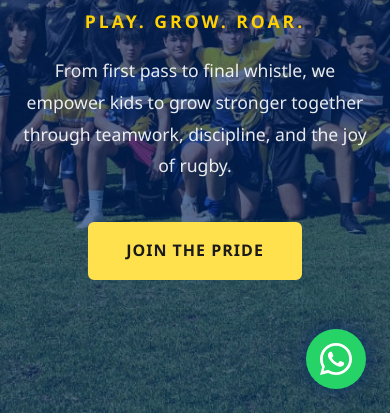
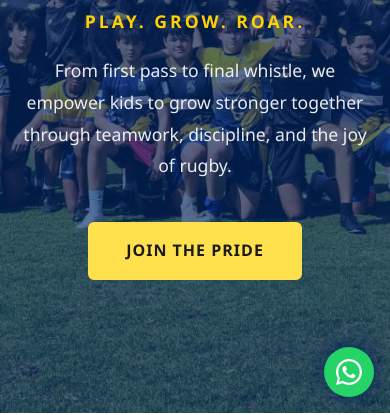
Before and after one commit to shaydenlongley-star/lions, a plain HTML site: page index.html in a window 390 px wide. Shown: the part 431-846 px from the top of the page. Drawn offline with Linux system fonts and the light colour scheme.

Commit message:
Fix WhatsApp bubble visibility on mobile

```diff
--- a/style.css
+++ b/style.css
@@ -1645,3 +1645,17 @@ a.sponsor-detail-card:focus-visible:not(.sponsor-highlight) {
     height: 32px;
     color: #fff;
 }
+
+@media (max-width: 768px) {
+    .whatsapp-bubble {
+        bottom: 16px;
+        right: 16px;
+        width: 50px;
+        height: 50px;
+    }
+
+    .whatsapp-bubble svg {
+        width: 26px;
+        height: 26px;
+    }
+}
```
